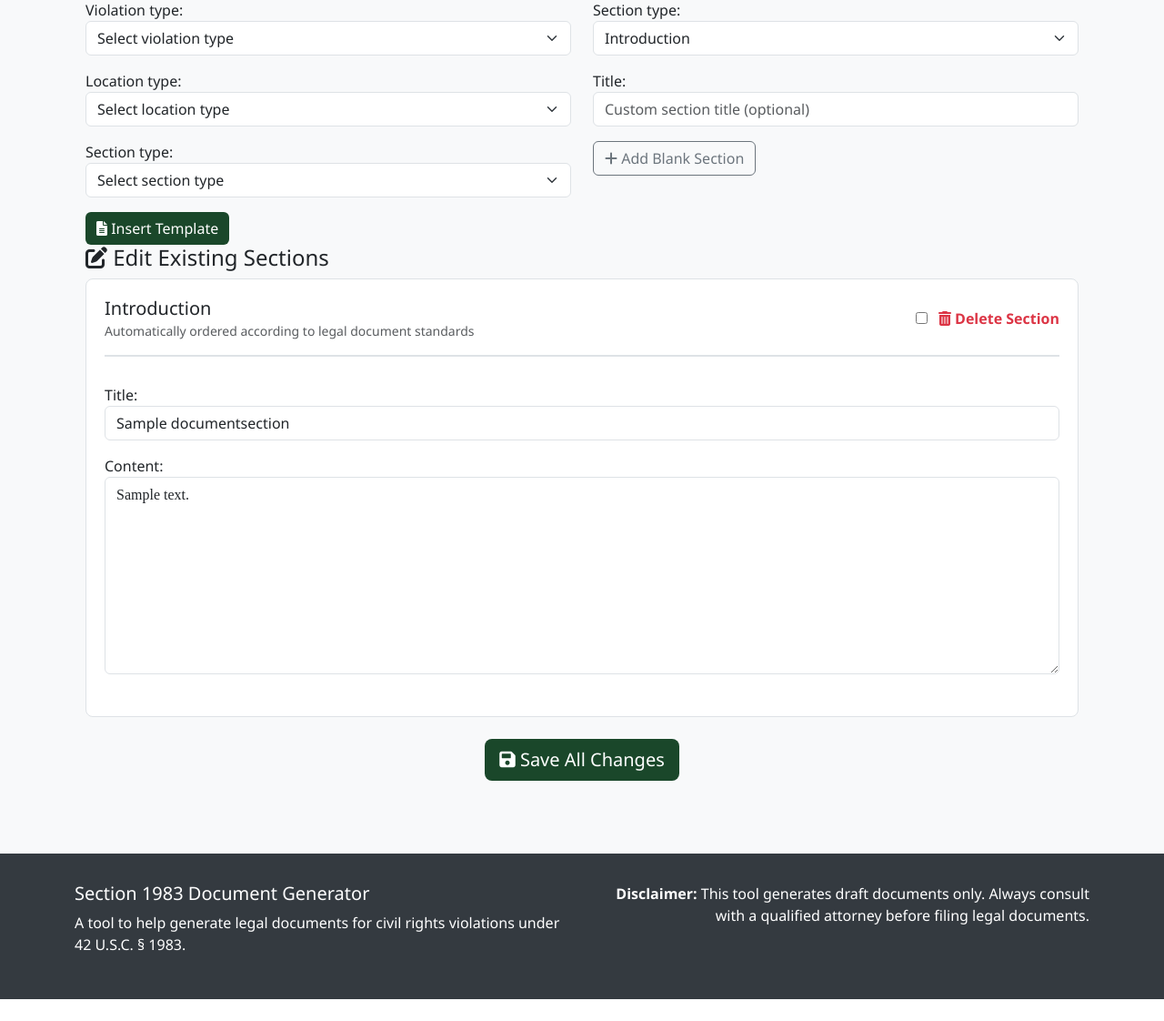
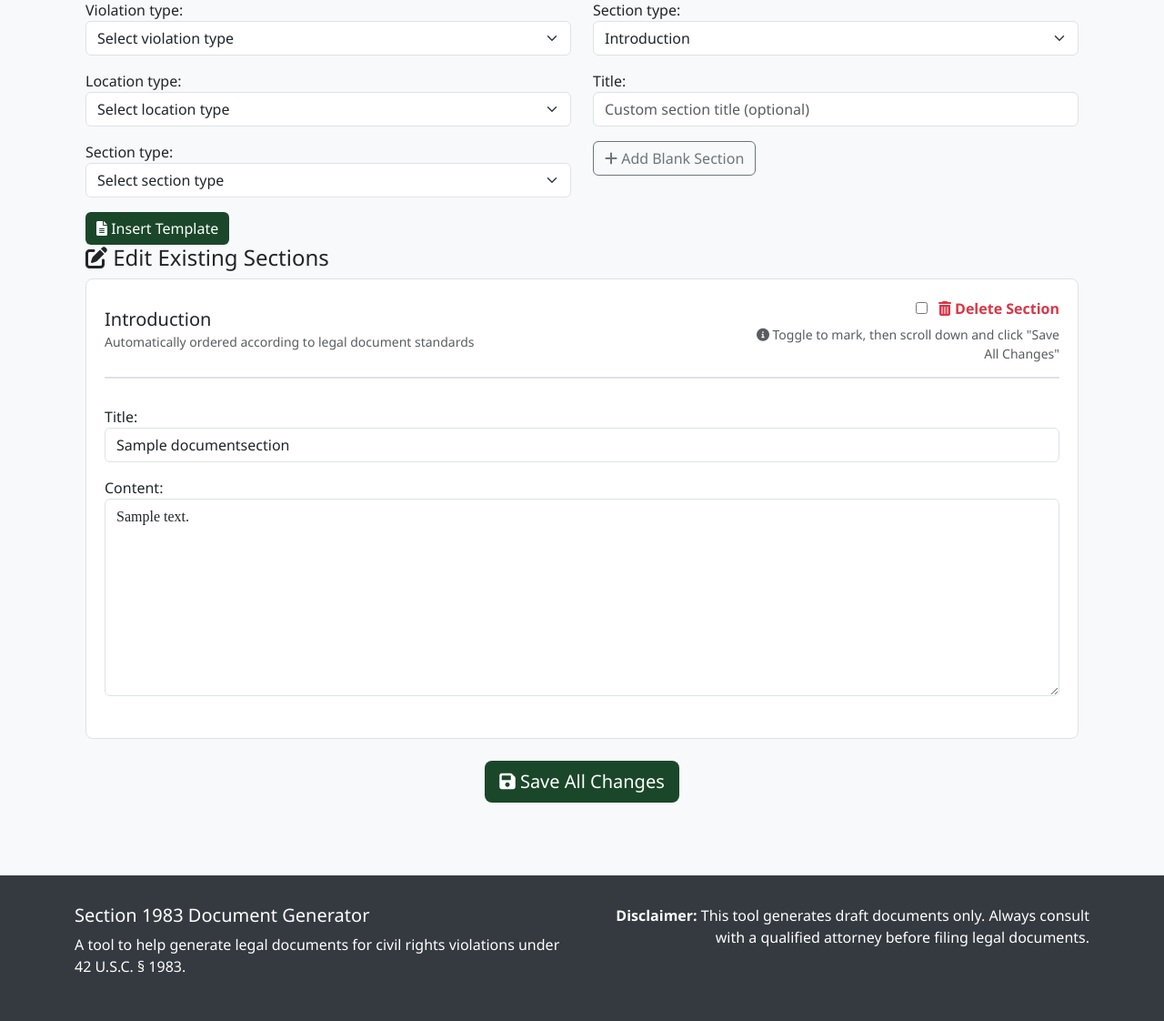
Before and after one commit to LaylaAddi/1983, a Django app: page /documents/1/sections/ in a window 1280 px wide. Shown: the part 754-1876 px from the top of the page at 91% size. Before the commit the page ends 1852 px from the top, so only its background shows below. Run offline with Django 4.2, Linux system fonts and the light colour scheme; a user stored in the database is signed in; tables that the repository leaves empty hold one stand-in row (values such as "Sample post"); parts of the project's set-up code (start-up, migrations or seed data) failed here and were passed over.

Commit message:
Fix delete section bug - was submitting wrong form
**Critical Bug Fix:**
- "Save Changes Now" button was selecting first form with method=post
- This was submitting the template insert form instead of section management form
- That's why users got "invalid template selection" error
- Fixed by giving section management form an ID: sectionManagementForm
- Updated button to target specific form: document.getElementById('sectionManagementForm')

**UX Improvement:**
- Added help text next to EVERY delete toggle
- Shows: "Toggle to mark, then scroll down and click 'Save All Changes'"
- Users now see instructions right where they need them
- No need to hunt for save button or guess what to do next

Now delete will actually work! The form submission targets the correct form.

🤖 Generated with [Claude Code](https://claude.com/claude-code)

Co-Authored-By: Claude <noreply@anthropic.com>

```diff
--- a/templates/documents/manage_sections.html
+++ b/templates/documents/manage_sections.html
@@ -191,14 +191,14 @@
                 <strong>Sections marked for deletion!</strong>
                 <span id="deletionCount">0</span> section(s) will be permanently deleted.
             </div>
-            <button type="button" class="btn btn-danger" onclick="document.querySelector('form[method=post]').submit();">
+            <button type="button" class="btn btn-danger" onclick="document.getElementById('sectionManagementForm').submit();">
                 <i class="fas fa-save"></i> Save Changes Now
             </button>
         </div>
     </div>
 
     <!-- Section Management Form -->
-    <form method="post">
+    <form method="post" id="sectionManagementForm">
         {% csrf_token %}
         {{ formset.management_form }}
 
@@ -228,6 +228,9 @@
                                                 <label class="form-check-label text-danger fw-bold" for="{{ form.DELETE.id_for_label }}">
                                                     <i class="fas fa-trash-alt"></i> Delete Section
                                                 </label>
+                                            </div>
+                                            <div class="small text-muted mt-1">
+                                                <i class="fas fa-info-circle"></i> Toggle to mark, then scroll down and click "Save All Changes"
                                             </div>
                                         {% endif %}
                                     </div>
```
